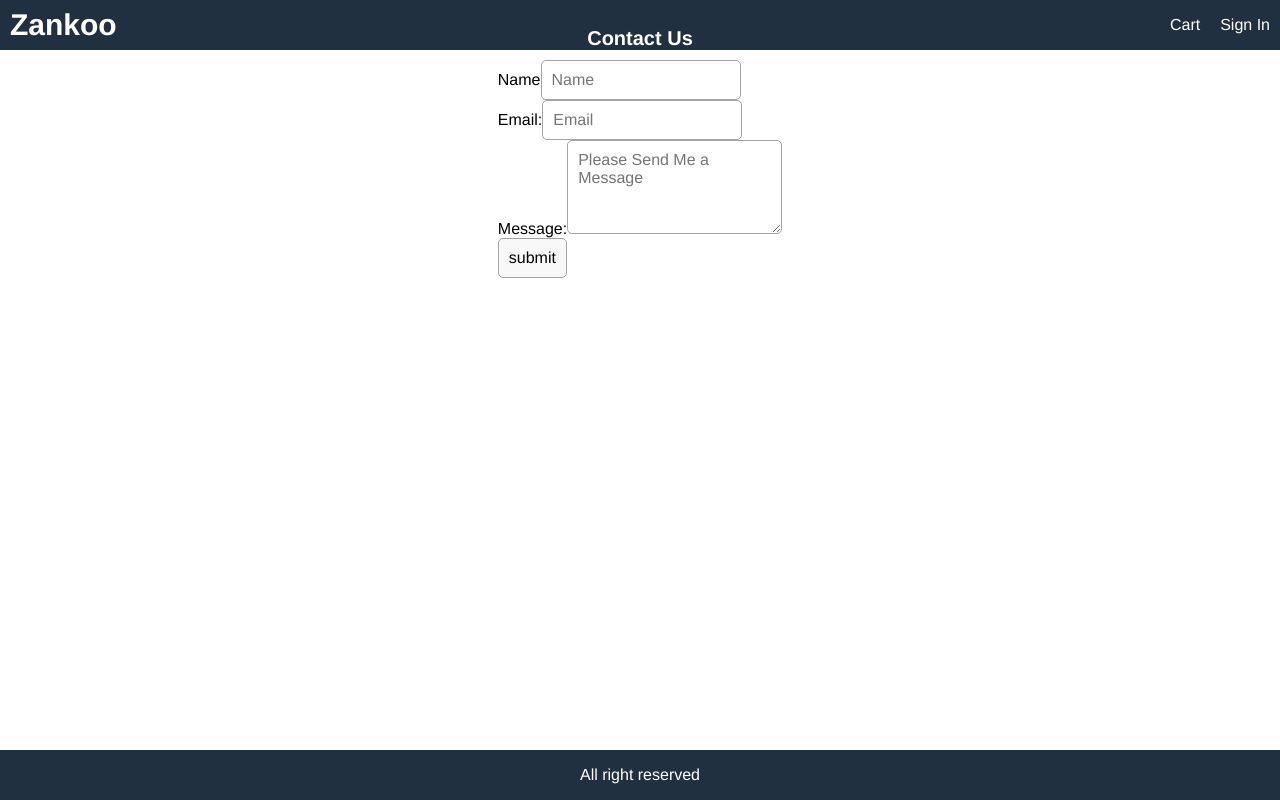
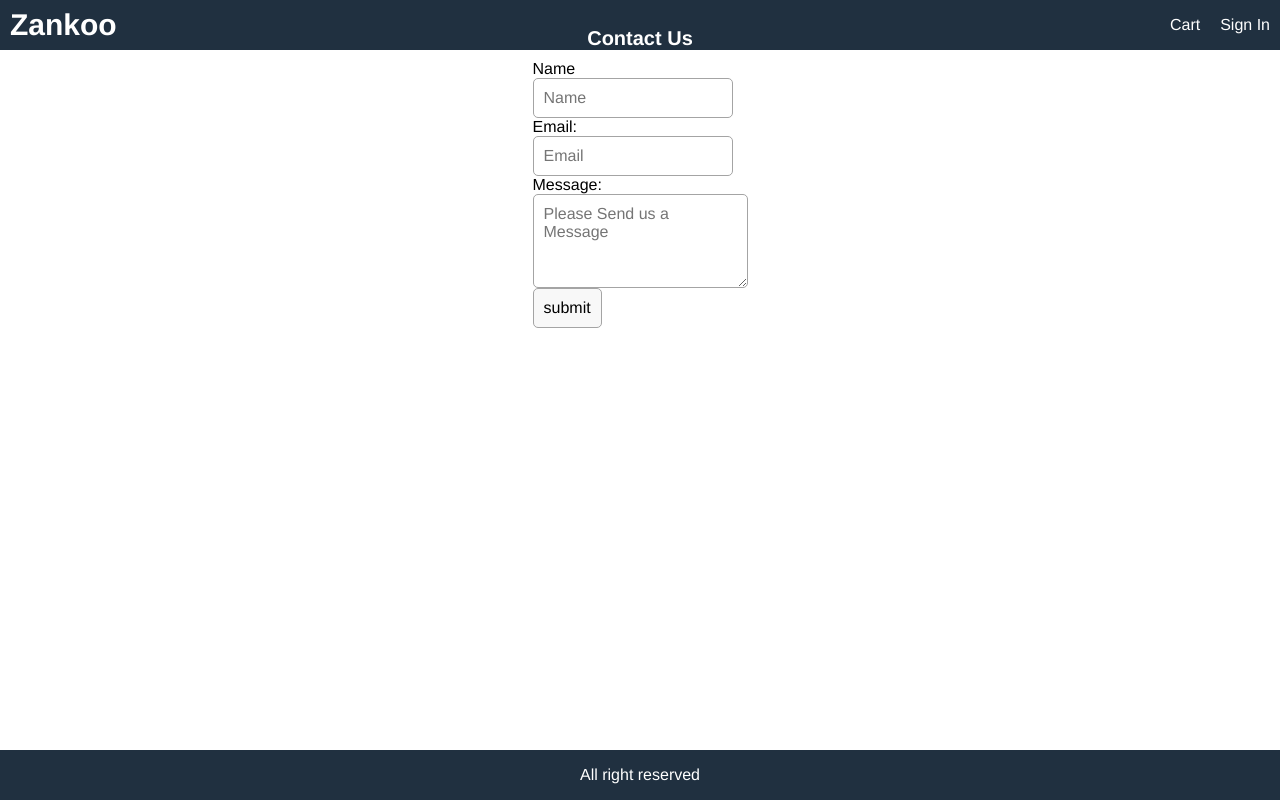
Before and after one commit to ivoveloso/TeaTimez, a React (Create React App) app in the folder client/: page /contactus in a window 1280 px wide. Built offline with nearby package versions, Linux system fonts and the light colour scheme.

Commit message:
fixed spelling errors

```diff
--- a/client/src/index.css
+++ b/client/src/index.css
@@ -338,3 +338,9 @@ img.large {
 	color: white;
 	font-size: 2rem;
 }
+
+.form-group{
+	display: flex;
+	flex-direction:column;
+	align-items: flex-start;
+ }
--- a/client/src/screens/ContactUs.jsx
+++ b/client/src/screens/ContactUs.jsx
@@ -1,46 +1,3 @@
-
-// import React, { useState } from 'react';
-
-
-// const ContactUS = () => {
-//     const [formData, setFormData] = useState({
-//         name: '',
-//         email: '',
-//         message: ''
-//     });
-
-//     const handleChange = (e) => {
-//         setFormData({ ...formData, [e.target.name]: e.taget.value });
-//     };
-//     const handleSubmit = (e) => {
-//         e.preventDefault();
-//         console.log(formData);
-//     };
-
-//     return (
-//         <form onSubmit={handleSubmit}>
-//             <label>
-//                 Name:
-//                 <input type='text' name='name' value={formData.name}
-//                     onChange={handleChange} />
-//             </label>
-//             <label>
-//                 Email:
-//                 <input type='email' name='email' value={formData.email}
-//                     onChange={handleChange} />
-//             </label>
-//             <label>
-//                 Message:
-//                 <textarea name='message' value={formData.message}
-//                     onChange={handleChange} />
-//             </label>
-//             <button type='submit'>Submit</button>
-//         </form>
-//     );
-// };
-// export default ContactUS;
-
-
 import React, { useState } from 'react';
 import { validateEmail } from '../../src/util/helpers';
 
@@ -126,7 +83,7 @@ function ContactUs() {
                             name='message'
                             onChange={handleInputChange}
                             id="message"
-                            placeholder='Please Send Me a Message'
+                            placeholder='Please Send us a Message'
                             rows="4"
                             cols=""
                             required
```
Lines whose indentation alone changed are shown as unchanged.
